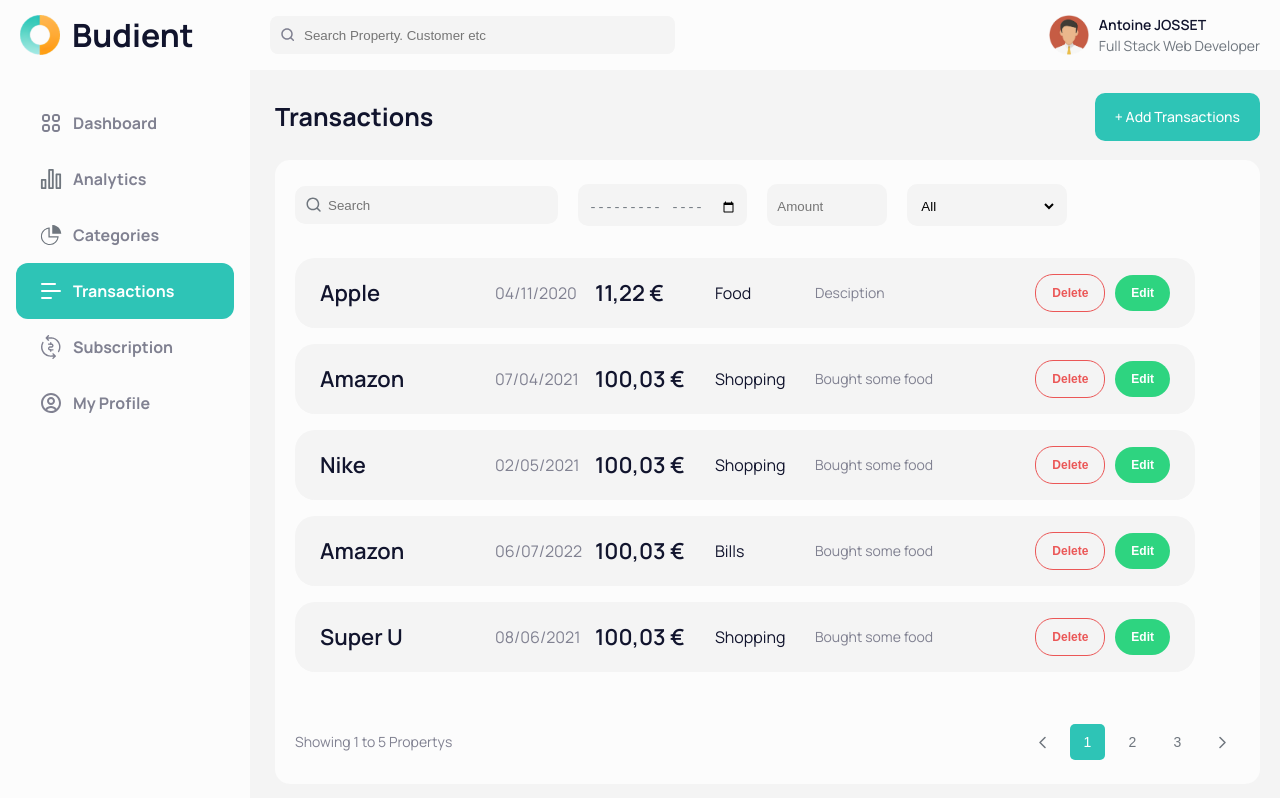
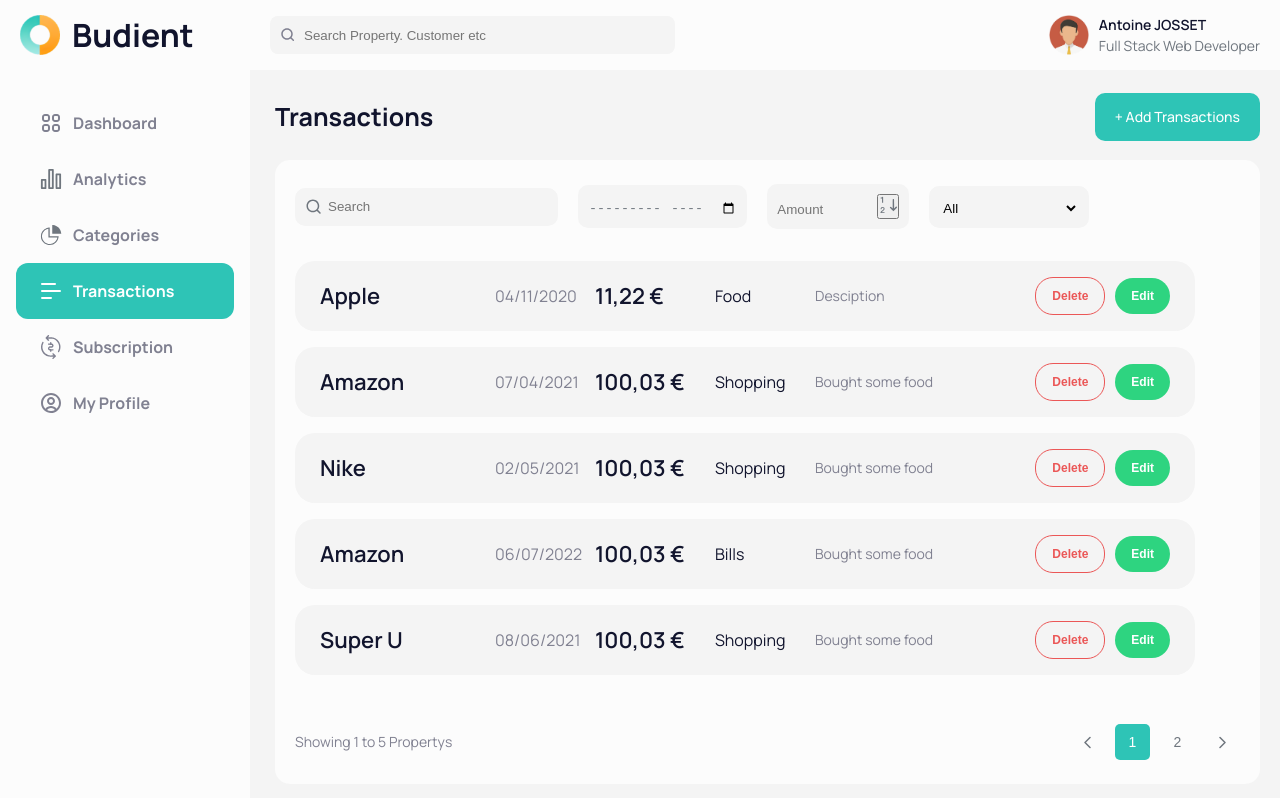
Before and after one commit to aBgAmeuR/Budient, a React (Vite) app in the folder Client/: page /transactions in a window 1280 px wide. Shown: the top 798 px of the page. Built offline with nearby package versions, Linux system fonts and the light colour scheme.

Commit message:
add AmountOrder filter

```diff
--- a/Client/src/components/Transactions/TransactionsFilters.tsx
+++ b/Client/src/components/Transactions/TransactionsFilters.tsx
@@ -19,8 +19,8 @@
     setFilter({ ...filter, amount: Number(e.target.value) });
   };
 
-  const handleAmountOrder = (e: React.ChangeEvent<HTMLSelectElement>) => {
-    setFilter({ ...filter, amountOrder: e.target.value });
+  const handleAmountOrder = () => {
+    setFilter({ ...filter, amountOrder: filter.amountOrder === 'asc' ? 'desc' : 'asc' });
   };
 
   const handleCategory = (e: React.ChangeEvent<HTMLSelectElement>) => {
@@ -43,7 +43,36 @@
       </div>
       <div className="amount">
         <input type="number" placeholder="Amount" onChange={handleAmount} />
-
+        <button onClick={handleAmountOrder}>
+          {filter.amountOrder === 'asc' ? (
+            <svg width="18" height="18" viewBox="0 0 18 18" fill="none" xmlns="http://www.w3.org/2000/svg">
+              <g clipPath="url(#clip0_8862_10587)">
+                <path d="M2.934 1.18797C2.718 1.42197 2.322 1.61997 2.07 1.61997C1.71 1.61997 1.62 1.70997 1.62 2.06997C1.62 2.46597 1.692 2.51997 2.34 2.51997H3.06V4.58997V6.65997H3.6H4.14V3.68997C4.14 0.719973 4.14 0.719973 3.744 0.737973C3.51 0.755973 3.15 0.953973 2.934 1.18797Z" fill="#6F767E" />
+                <path d="M13.896 3.09596C13.734 3.25796 13.68 4.57196 13.68 7.90196V12.492L12.708 11.538C11.682 10.512 11.124 10.422 10.872 11.196C10.782 11.502 11.106 11.916 12.582 13.392L14.4 15.21L16.2 13.41C17.19 12.42 18 11.52 18 11.394C18 11.142 17.496 10.62 17.262 10.62C17.154 10.62 16.632 11.034 16.092 11.538L15.12 12.474V7.88396C15.12 3.18596 15.084 2.87996 14.4 2.87996C14.238 2.87996 14.022 2.96996 13.896 3.09596Z" fill="#6F767E" />
+                <path d="M2.55599 11.268C2.08799 11.592 1.61999 12.438 1.61999 12.96C1.61999 13.212 1.72799 13.32 2.05199 13.32C2.37599 13.32 2.50199 13.194 2.57399 12.78C2.80799 11.7 4.30199 11.43 4.55399 12.438C4.71599 13.068 4.31999 13.68 3.18599 14.544C2.06999 15.408 1.70999 15.84 1.52999 16.596L1.40399 17.1H3.49199H5.57999V16.65C5.57999 16.2 5.56199 16.2 4.10399 16.182H2.60999L3.32999 15.606C3.72599 15.282 4.39199 14.688 4.82399 14.292C5.47199 13.644 5.57999 13.446 5.57999 12.798C5.57999 11.718 4.84199 10.98 3.74399 10.98C3.31199 10.98 2.77199 11.106 2.55599 11.268Z" fill="#6F767E" />
+              </g>
+              <defs>
+                <clipPath id="clip0_8862_10587">
+                  <rect width="18" height="18" fill="white" />
+                </clipPath>
+              </defs>
+            </svg>
+          ) : (
+            <svg width="18" height="18" viewBox="0 0 18 18" fill="none" xmlns="http://www.w3.org/2000/svg">
+              <g clipPath="url(#clip0_8862_10588)">
+                <path d="M2.66399 0.809973C2.12399 1.11597 1.61999 1.92597 1.61999 2.51997C1.61999 3.11397 2.44799 3.00597 2.60999 2.39397C2.78999 1.67397 3.04199 1.43997 3.61799 1.43997C3.95999 1.43997 4.22999 1.58397 4.42799 1.88997C4.87799 2.57397 4.49999 3.29397 3.23999 4.13997C2.17799 4.85997 1.70999 5.39997 1.51199 6.19197L1.40399 6.65997H3.49199C5.45399 6.65997 5.57999 6.64197 5.57999 6.29997C5.57999 5.97597 5.45399 5.93997 4.13999 5.93997C3.31199 5.93997 2.69999 5.86797 2.69999 5.75997C2.69999 5.66997 3.20399 5.21997 3.81599 4.76997C5.11199 3.83397 5.57999 3.20397 5.57999 2.39397C5.57999 1.07997 3.85199 0.143973 2.66399 0.809973Z" fill="#6F767E" />
+                <path d="M14.9622 14.9939C15.1242 14.8319 15.1782 13.5179 15.1782 10.1879V5.59794L16.1502 6.55194C17.1762 7.57794 17.7342 7.66794 17.9862 6.89394C18.0762 6.58794 17.7522 6.17394 16.2762 4.69794L14.4582 2.87994L12.6582 4.67994C11.6682 5.66994 10.8582 6.56994 10.8582 6.69594C10.8582 6.94794 11.3622 7.46994 11.5962 7.46994C11.7042 7.46994 12.2262 7.05594 12.7662 6.55194L13.7382 5.61594V10.2059C13.7382 14.9039 13.7742 15.2099 14.4582 15.2099C14.6202 15.2099 14.8362 15.1199 14.9622 14.9939Z" fill="#6F767E" />
+                <path d="M3.168 11.43C2.988 11.682 2.628 11.916 2.25 11.988C1.8 12.06 1.62 12.186 1.62 12.438C1.62 12.708 1.746 12.78 2.34 12.78H3.06V14.94V17.1H3.6H4.14V14.04C4.14 11.16 4.122 10.98 3.798 10.98C3.618 10.98 3.33 11.178 3.168 11.43Z" fill="#6F767E" />
+              </g>
+              <defs>
+                <clipPath id="clip0_8862_10588">
+                  <rect width="18" height="18" fill="white" />
+                </clipPath>
+              </defs>
+            </svg>
+          )
+          }
+        </button>
       </div>
       <div className="category">
         <select onChange={handleCategory}>
--- a/Client/src/pages/Transactions.tsx
+++ b/Client/src/pages/Transactions.tsx
@@ -124,21 +124,38 @@
   const paginatedData = paginate(data, page);
 
   useEffect(() => {
-    const filteredData = Data.filter((transaction) => {
-      if (filter.search === '' && filter.date === '' && filter.category === '') return true;
-      if (filter.search !== '' && transaction.name.toLowerCase().includes(filter.search.toLowerCase())) return true;
-      if (filter.date !== '' && transaction.date.toDateString() === new Date(filter.date).toDateString()) return true;
-      if (filter.category !== '' && transaction.category.toLowerCase() === filter.category.toLowerCase()) return true;
-      return false;
-    });
+    let filteredData = Data
+
+    if (filter.search !== '') {
+      filteredData = filteredData.filter((transaction) => transaction.name.toLowerCase().includes(filter.search.toLowerCase()));
+    }
+
+    if (filter.date !== '') {
+      filteredData = filteredData.filter((transaction) => {
+        transaction.date.toISOString().slice(0, 7) === filter.date.toString();
+        console.log(transaction.date.toISOString().slice(0, 7));
+        console.log(filter.date);
+      });
+
+    }
+
+    if (filter.amount !== 0 && filter.amountOrder === 'asc') {
+      filteredData = filteredData.filter((transaction) => transaction.amount >= filter.amount);
+    } else if (filter.amount !== 0 && filter.amountOrder === 'desc') {
+      filteredData = filteredData.filter((transaction) => transaction.amount <= filter.amount);
+    }
+
+    if (filter.category !== '' && filter.category !== 'all') {
+      filteredData = filteredData.filter((transaction) => transaction.category === filter.category);
+    }
+
     setData(filteredData);
-    setTotalPages(Math.ceil(filteredData.length / rowperpage));
-    setPage(1);
   }, [filter]);
 
   useEffect(() => {
     setTotalPages(Math.ceil(data.length / rowperpage));
     setRowperpage(Math.round((window.innerHeight * 0.52) / (70 + 16)));
+    setPage(1);
   }, [data]);
 
   return (
```
